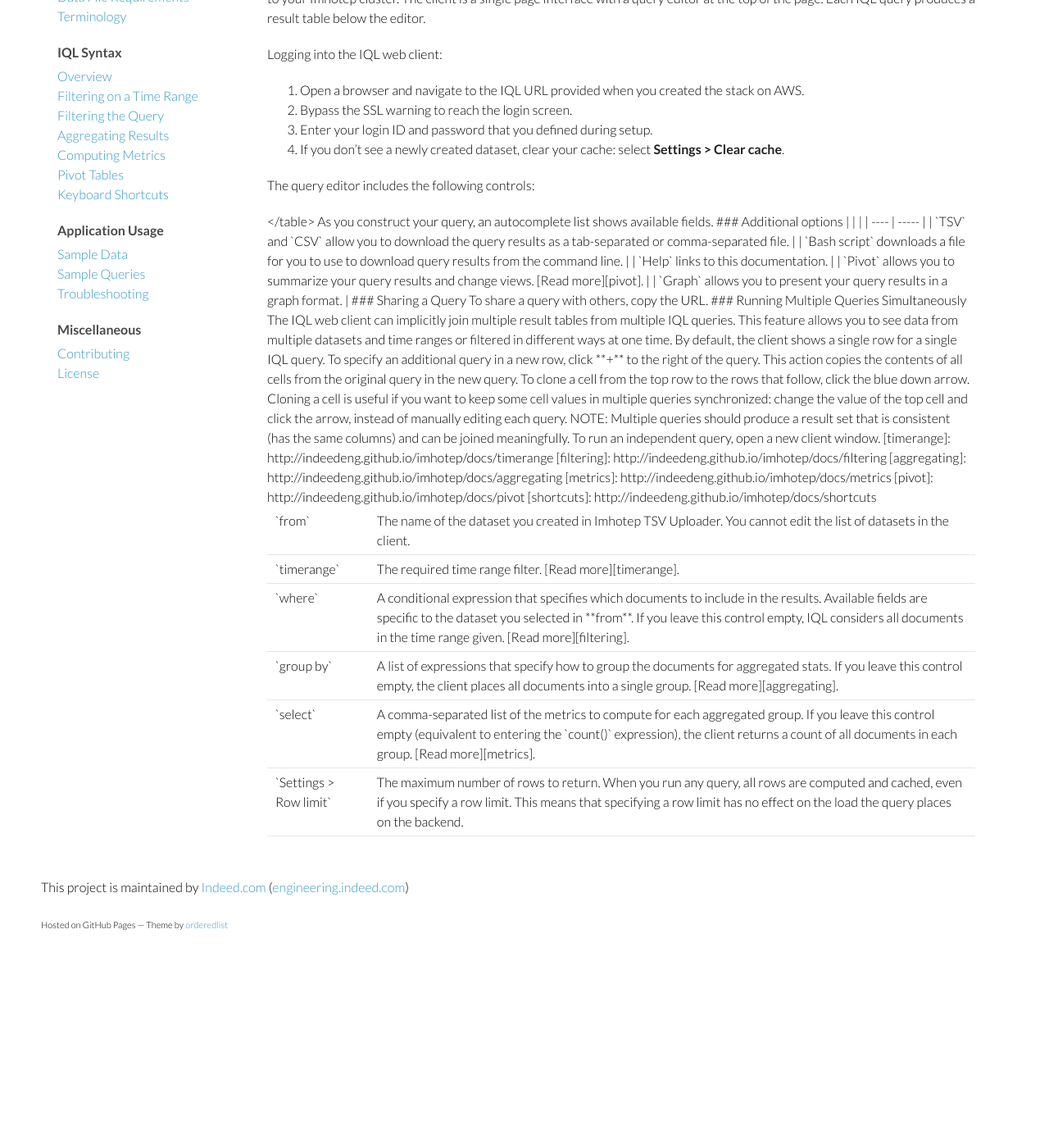
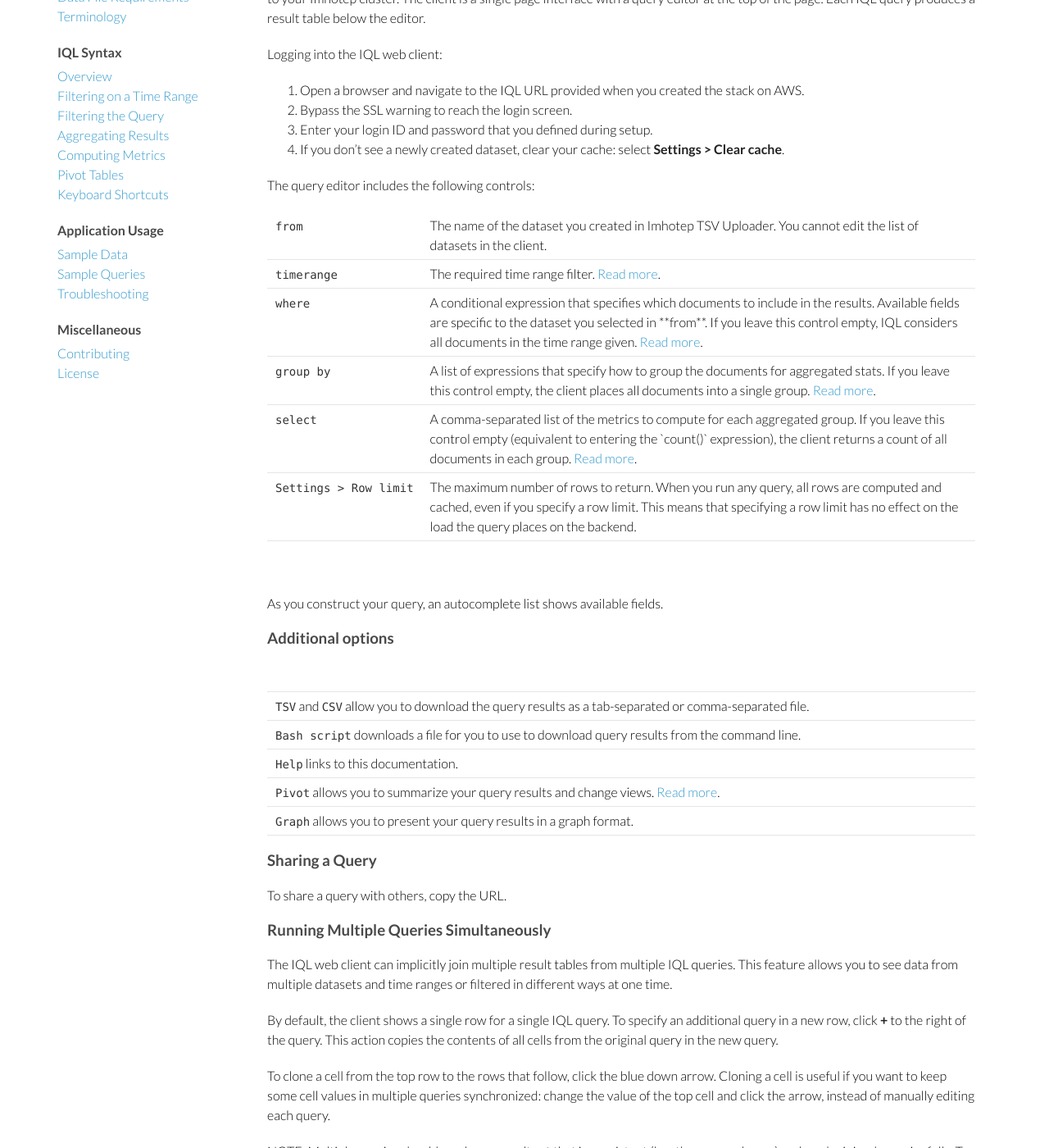
Before and after one commit to indeedeng/imhotep, a Jekyll site: the page built from docs/overview.md, in a window 1280 px wide and 1400 px high, scrolled down 208 px. Shown: the whole window at 82% size. Built offline with Jekyll 4.4.1, drawn with Linux system fonts in a browser that asks for light colours; Markdown is read by kramdown in place of the engine named in the settings; before the commit the page ends 1416 px from its top, so only the background shows below that; some of the changed text lies outside the part shown.

Commit message:
Updates to formatting
Fixing errors in topic formatting from updates to GitHub markdown
language.

```diff
--- a/docs/overview.md
+++ b/docs/overview.md
@@ -4,7 +4,7 @@ title: Overview
 permalink: /docs/overview/
 ---
 
-To explore your Imhotep data, you can use IQL, a query language similar to SQL. You can use the IQL web client to send queries to your Imhotep cluster. The client is a single page interface with a query editor at the top of the page. Each IQL query produces a result table below the editor.
+To explore your Imhotep data, use IQL, which is a query language similar to SQL. You can use the IQL web client to send queries to your Imhotep cluster. The client is a single page interface with a query editor at the top of the page. Each IQL query produces a result table below the editor.
 
 Logging into the IQL web client:
 
@@ -16,28 +16,29 @@ Logging into the IQL web client:
 The query editor includes the following controls:
 <table>
    <tr>
-    <td valign="top">`from`</td>
-    <td valign="top">The name of the dataset you created in Imhotep TSV Uploader. You cannot edit the list of datasets in the client. </td>
+    <td valign="top"><code>from</code></td>
+    <td valign="top">The name of the dataset you created in Imhotep TSV Uploader. You cannot edit the list of datasets in the client. </td></tr>
   <tr>
-    <td valign="top">`timerange`</td>
-    <td valign="top">The required time range filter. [Read more][timerange]. </td>
+    <td valign="top"><code>timerange</code></td>
+    <td valign="top">The required time range filter. <a href="https://agrover-indeed.github.io/imhotep/docs/timerange/">Read more</a>. </td></tr>
   <tr>
-    <td valign="top">`where`</td>
-    <td valign="top">A conditional expression that specifies which documents to include in the results. Available fields are specific to the dataset you selected in **from**. If you leave this control empty, IQL considers all documents in the time range given. [Read more][filtering].  </td>
+    <td valign="top"><code>where</code></td>
+    <td valign="top">A conditional expression that specifies which documents to include in the results. Available fields are specific to the dataset you selected in **from**. If you leave this control empty, IQL considers all documents in the time range given. <a href="https:/agrover-indeed.github.io/imhotep/docs/filtering/">Read more</a>.  </td></tr>
   <tr>
-    <td valign="top">`group by`</td>
-    <td valign="top">A list of expressions that specify how to group the documents for aggregated stats. If you leave this control empty, the client places all documents into a single group. [Read more][aggregating]. </td>
+    <td valign="top"><code>group by</code></td>
+    <td valign="top">A list of expressions that specify how to group the documents for aggregated stats. If you leave this control empty, the client places all documents into a single group. <a href="https:/agrover-indeed.github.io/imhotep/docs/aggregating/">Read more</a>. </td></tr>
   <tr>
-    <td valign="top">`select`</td>
-    <td valign="top">A comma-separated list of the metrics to compute for each aggregated group. If you leave this control empty (equivalent to entering the `count()` expression), the client returns a count of all documents in each group. [Read more][metrics].</td>
+    <td valign="top"><code>select</code></td>
+    <td valign="top">A comma-separated list of the metrics to compute for each aggregated group. If you leave this control empty (equivalent to entering the `count()` expression), the client returns a count of all documents in each group. <a href="https:/agrover-indeed.github.io/imhotep/docs/metrics/">Read more</a>.</td></tr>
   <tr>
-    <td valign="top">`Settings > Row limit`</td>
-    <td valign="top">The maximum number of rows to return. When you run any query, all rows are computed and cached, even if you specify a row limit. This means that specifying a row limit has no effect on the load the query places on the backend.</td>
+    <td valign="top"><code>Settings > Row limit</code></td>
+    <td valign="top">The maximum number of rows to return. When you run any query, all rows are computed and cached, even if you specify a row limit. This means that specifying a row limit has no effect on the load the query places on the backend.</td></tr>
 </table>
+<br>
 
 As you construct your query, an autocomplete list shows available fields.
 
-###Additional options
+### Additional options
 
 | | |
 | ---- | ----- |
@@ -47,10 +48,10 @@ As you construct your query, an autocomplete list shows available fields.
 | `Pivot` allows you to summarize your query results and change views. [Read more][pivot]. |
 | `Graph` allows you to present your query results in a graph format. |
 
-###Sharing a Query
+### Sharing a Query
 To share a query with others, copy the URL.
 
-###Running Multiple Queries Simultaneously
+### Running Multiple Queries Simultaneously
 The IQL web client can implicitly join multiple result tables from multiple IQL queries. This feature allows you to see data from multiple datasets and time ranges or filtered in different ways at one time.
 
 By default, the client shows a single row for a single IQL query. To specify an additional query in a new row, click **+** to the right of the query. This action copies the contents of all cells from the original query in the new query.
```
